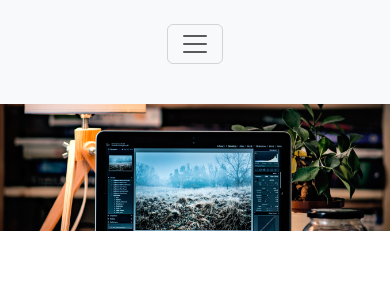
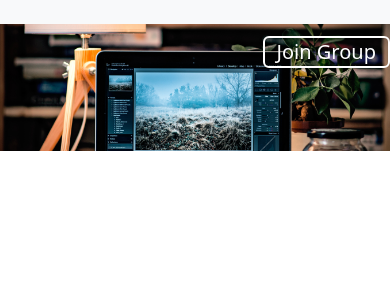
Before and after one commit to AbdullaAlMamun121/Banao-Social, a React (Vite) app: page / in a window 390 px wide. Shown: the top 300 px of the page. Built offline with nearby package versions, Linux system fonts and the light colour scheme.

Commit message:
header section done with responsive again

```diff
--- a/src/pages/Home/Header/Header.css
+++ b/src/pages/Home/Header/Header.css
@@ -9,7 +9,7 @@
 .computer-text {
     color: white;
     position: absolute;
-    top: 280px;
+    top: 380px;
     left: 200px;
 
 }
@@ -29,15 +29,17 @@
 }
 
 /* media query */
-@media (max-width: 767px) {
+@media (max-width: 576px) and (max-width:992px) {
     .bg {
+        width: 100%;
+        height: 236px;
         background-size: contain;
     }
 
     .computer-text {
         position: absolute;
-        top: 30%;
-        left: 50%;
+        top: 25%;
+        left: 25%;
         transform: translate(-50%, -50%);
         text-align: center;
     }
@@ -50,6 +52,7 @@
     }
 
     .computer-text p {
+
         margin-top: 0;
         font-size: 10px;
     }
--- a/src/pages/Home/NavBar/NavBar.css
+++ b/src/pages/Home/NavBar/NavBar.css
@@ -3,3 +3,18 @@
     width: 1440px;
     height: 72px;
 }
+
+@media (max-width:576px) {
+    .top-height {
+        height: 24px;
+    }
+
+    .join-btn {
+        color: white;
+        border: 2px solid white;
+        position: absolute;
+        top: 150%;
+        right: 0;
+
+    }
+}
--- a/src/pages/Home/NavBar/NavBar.jsx
+++ b/src/pages/Home/NavBar/NavBar.jsx
@@ -4,10 +4,10 @@ import './NavBar.css';
 const NavBar = () => {
     return (
         <div>
-            <nav className="navbar navbar-expand-lg bg-body-tertiary">
+            <nav className="navbar navbar-expand-lg bg-body-tertiary top-height">
                 <div className="Container text-center">
-                    <button className="navbar-toggler" type="button" data-bs-toggle="collapse" data-bs-target="#navbarTogglerDemo01" aria-controls="navbarTogglerDemo01" aria-expanded="false" aria-label="Toggle navigation">
-                        <span className="navbar-toggler-icon"></span>
+                    <button className="navbar-toggler join-btn btn-outline-light" type="button" data-bs-toggle="collapse" data-bs-target="#navbarTogglerDemo01" aria-controls="navbarTogglerDemo01" aria-expanded="false" aria-label="Toggle navigation">
+                        Join Group
                     </button>
                     <div className="collapse navbar-collapse row " id="navbarTogglerDemo01">
                         <div className='col col-md-4 col-lg-4'>
```
